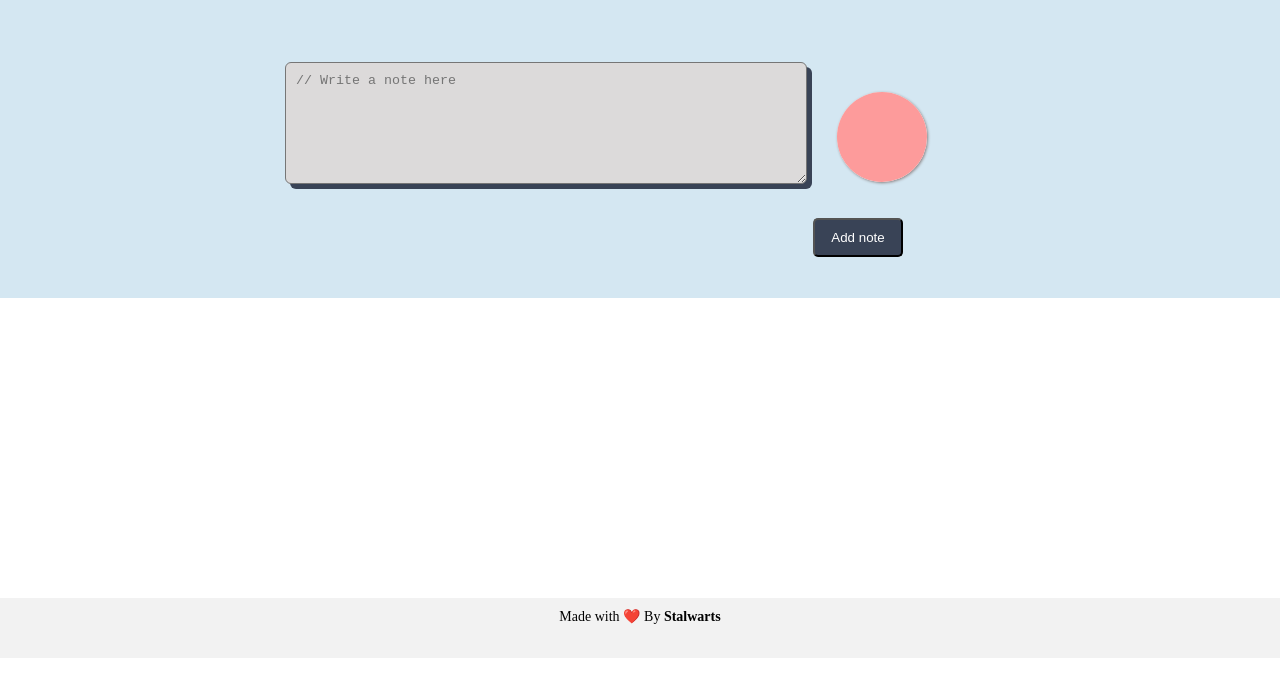
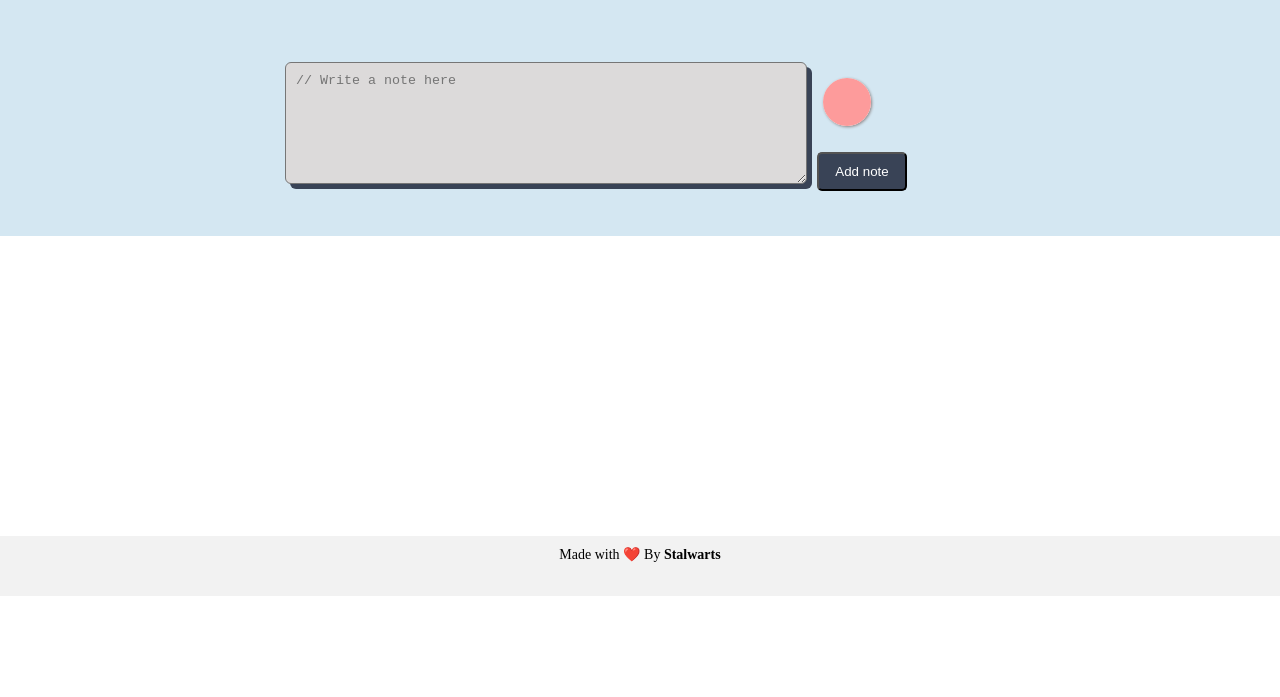
Before and after one commit to SyedFahad-CS/WallofLove, a plain HTML site: page index.html in a window 1280 px wide. Shown: the part 97-794 px from the top of the page. Drawn offline with Linux system fonts and the light colour scheme; a web font is replaced by a local one.

Commit message:
Sprinkling of Salts

```diff
--- a/style.css
+++ b/style.css
@@ -84,7 +84,7 @@ height: 10vh;
     padding:20px;
     display:flex;
     flex-direction: row;
-	font-size:30px;
+/* 	font-size:30px; */
 }
 
 textarea{
@@ -130,7 +130,7 @@ textarea{
 }
 
 #add-btn{
-   margin:6px;
+   margin:10px;
     border-radius: 2px;
     padding: 8px;
     text-align: center;
```
